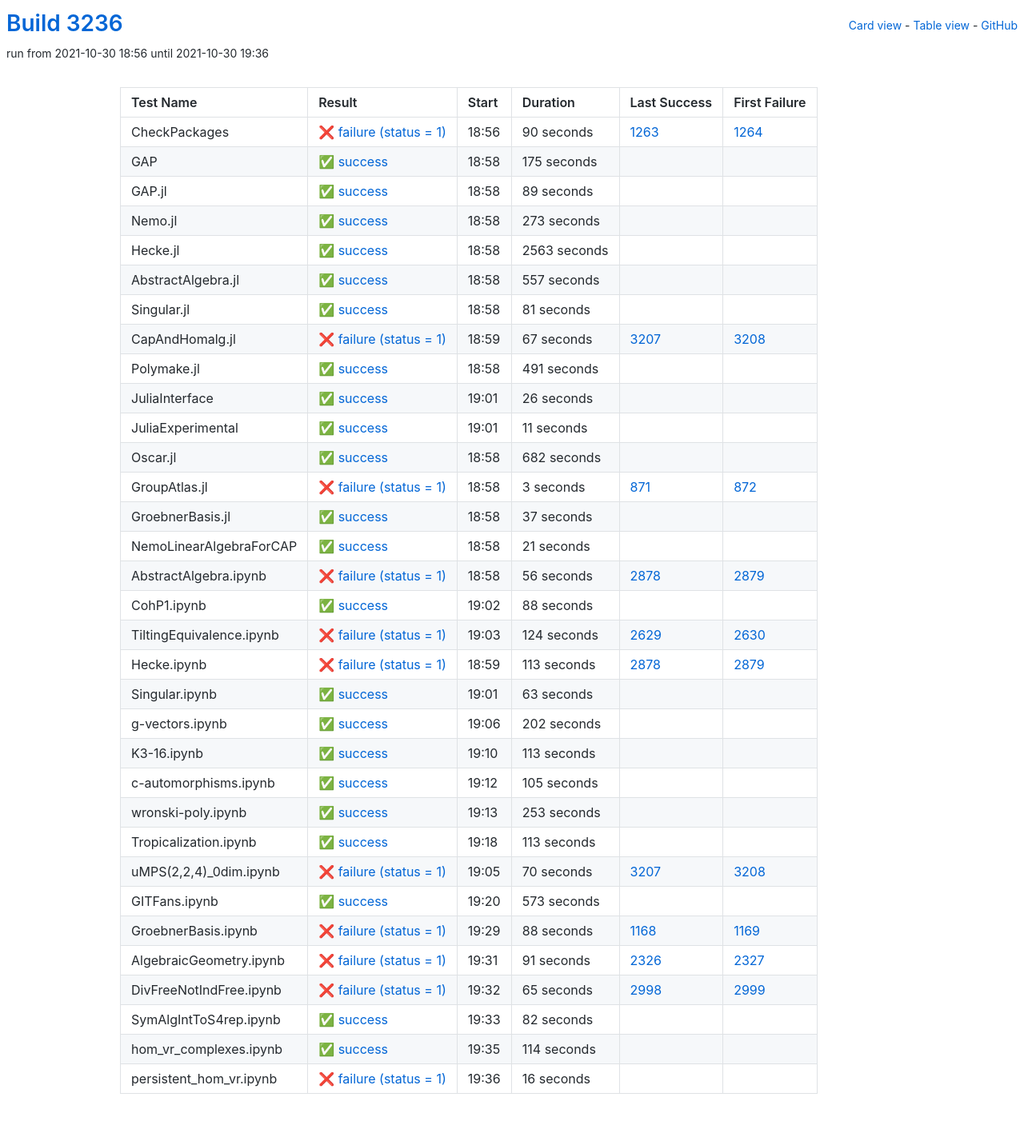
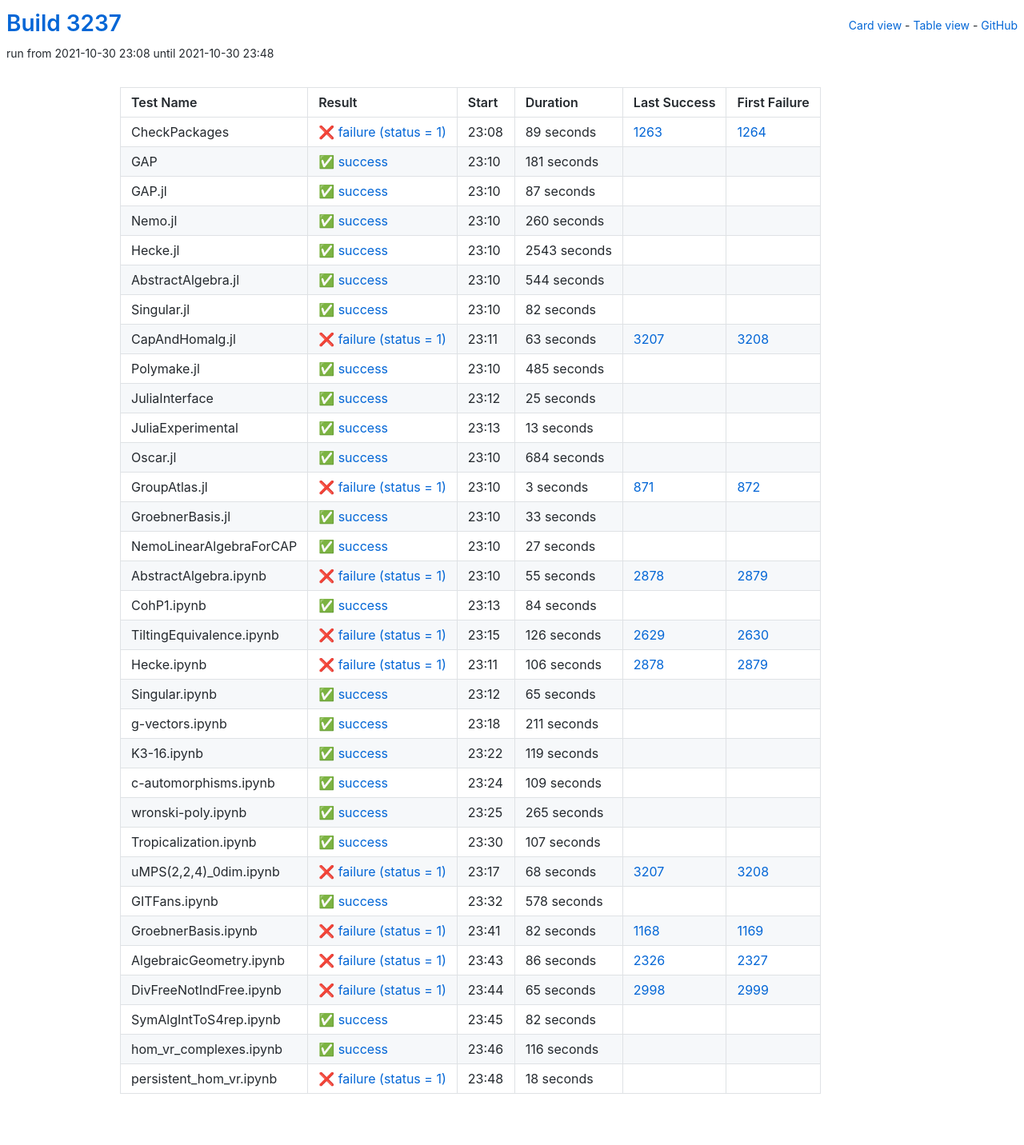
Before and after one commit to oscar-system/oscar-ci-status-stable, a Jekyll site: the page built from table.html, in a window 1280 px wide. Shown: the whole page at 80% size. Built offline with Jekyll 4.4.1, drawn with Linux system fonts in a browser that asks for light colours.

Commit message:
Build #3237

```diff
--- a/_data/ci.yml
+++ b/_data/ci.yml
@@ -1,6 +1,6 @@
 ---
-build: 3236
-build_url: https://oscarci.mathematik.uni-kl.de/job/oscar-stable/3236/
+build: 3237
+build_url: https://oscarci.mathematik.uni-kl.de/job/oscar-stable/3237/
 job: oscar-stable
 organization: oscar-system
 repo: oscar-ci-status-stable
@@ -8,152 +8,152 @@ repourl: https://github.com/oscar-system/oscar-ci-status-stable
 tests:
 - name: CheckPackages
   id: checkpackages
-  log: https://oscarci.mathematik.uni-kl.de/job/oscar-stable/3236/artifact/logs/build-3236/CheckPackages.log
-  start: 2021-10-30 18:56
+  log: https://oscarci.mathematik.uni-kl.de/job/oscar-stable/3237/artifact/logs/build-3237/CheckPackages.log
+  start: 2021-10-30 23:08
   success: false
   exitcode: 1
   status: failure
-  duration: 90
+  duration: 89
   last_success: 1263
   last_success_url: https://oscarci.mathematik.uni-kl.de/job/oscar-stable/1263/
   first_failure: 1264
   first_failure_url: https://oscarci.mathematik.uni-kl.de/job/oscar-stable/1264/
 - name: GAP
   id: gap
-  log: https://oscarci.mathematik.uni-kl.de/job/oscar-stable/3236/artifact/logs/build-3236/GAP.log
-  start: 2021-10-30 18:58
+  log: https://oscarci.mathematik.uni-kl.de/job/oscar-stable/3237/artifact/logs/build-3237/GAP.log
+  start: 2021-10-30 23:10
   success: true
   exitcode: 0
   status: success
-  duration: 175
+  duration: 181
   last_success: false
   last_success_url:
   first_failure: false
   first_failure_url:
 - name: GAP.jl
   id: gap-jl
-  log: https://oscarci.mathematik.uni-kl.de/job/oscar-stable/3236/artifact/logs/build-3236/GAP.jl.log
-  start: 2021-10-30 18:58
+  log: https://oscarci.mathematik.uni-kl.de/job/oscar-stable/3237/artifact/logs/build-3237/GAP.jl.log
+  start: 2021-10-30 23:10
   success: true
   exitcode: 0
   status: success
-  duration: 89
+  duration: 87
   last_success: false
   last_success_url:
   first_failure: false
   first_failure_url:
 - name: Nemo.jl
   id: nemo-jl
-  log: https://oscarci.mathematik.uni-kl.de/job/oscar-stable/3236/artifact/logs/build-3236/Nemo.jl.log
-  start: 2021-10-30 18:58
+  log: https://oscarci.mathematik.uni-kl.de/job/oscar-stable/3237/artifact/logs/build-3237/Nemo.jl.log
+  start: 2021-10-30 23:10
   success: true
   exitcode: 0
   status: success
-  duration: 273
+  duration: 260
   last_success: false
   last_success_url:
   first_failure: false
   first_failure_url:
 - name: Hecke.jl
   id: hecke-jl
-  log: https://oscarci.mathematik.uni-kl.de/job/oscar-stable/3236/artifact/logs/build-3236/Hecke.jl.log
-  start: 2021-10-30 18:58
+  log: https://oscarci.mathematik.uni-kl.de/job/oscar-stable/3237/artifact/logs/build-3237/Hecke.jl.log
+  start: 2021-10-30 23:10
   success: true
   exitcode: 0
   status: success
-  duration: 2563
+  duration: 2543
   last_success: false
   last_success_url:
   first_failure: false
   first_failure_url:
 - name: AbstractAlgebra.jl
   id: abstractalgebra-jl
-  log: https://oscarci.mathematik.uni-kl.de/job/oscar-stable/3236/artifact/logs/build-3236/AbstractAlgebra.jl.log
-  start: 2021-10-30 18:58
+  log: https://oscarci.mathematik.uni-kl.de/job/oscar-stable/3237/artifact/logs/build-3237/AbstractAlgebra.jl.log
+  start: 2021-10-30 23:10
   success: true
   exitcode: 0
   status: success
-  duration: 557
+  duration: 544
   last_success: false
   last_success_url:
   first_failure: false
   first_failure_url:
 - name: Singular.jl
   id: singular-jl
-  log: https://oscarci.mathematik.uni-kl.de/job/oscar-stable/3236/artifact/logs/build-3236/Singular.jl.log
-  start: 2021-10-30 18:58
+  log: https://oscarci.mathematik.uni-kl.de/job/oscar-stable/3237/artifact/logs/build-3237/Singular.jl.log
+  start: 2021-10-30 23:10
   success: true
   exitcode: 0
   status: success
-  duration: 81
+  duration: 82
   last_success: false
   last_success_url:
   first_failure: false
   first_failure_url:
 - name: CapAndHomalg.jl
   id: capandhomalg-jl
-  log: https://oscarci.mathematik.uni-kl.de/job/oscar-stable/3236/artifact/logs/build-3236/CapAndHomalg.jl.log
-  start: 2021-10-30 18:59
+  log: https://oscarci.mathematik.uni-kl.de/job/oscar-stable/3237/artifact/logs/build-3237/CapAndHomalg.jl.log
+  start: 2021-10-30 23:11
   success: false
   exitcode: 1
   status: failure
-  duration: 67
+  duration: 63
   last_success: 3207
   last_success_url: https://oscarci.mathematik.uni-kl.de/job/oscar-stable/3207/
   first_failure: 3208
   first_failure_url: https://oscarci.mathematik.uni-kl.de/job/oscar-stable/3208/
 - name: Polymake.jl
   id: polymake-jl
-  log: https://oscarci.mathematik.uni-kl.de/job/oscar-stable/3236/artifact/logs/build-3236/Polymake.jl.log
-  start: 2021-10-30 18:58
+  log: https://oscarci.mathematik.uni-kl.de/job/oscar-stable/3237/artifact/logs/build-3237/Polymake.jl.log
+  start: 2021-10-30 23:10
   success: true
   exitcode: 0
   status: success
-  duration: 491
+  duration: 485
   last_success: false
   last_success_url:
   first_failure: false
   first_failure_url:
 - name: JuliaInterface
   id: juliainterface
-  log: https://oscarci.mathematik.uni-kl.de/job/oscar-stable/3236/artifact/logs/build-3236/JuliaInterface.log
-  start: 2021-10-30 19:01
+  log: https://oscarci.mathematik.uni-kl.de/job/oscar-stable/3237/artifact/logs/build-3237/JuliaInterface.log
+  start: 2021-10-30 23:12
   success: true
   exitcode: 0
   status: success
-  duration: 26
+  duration: 25
   last_success: false
   last_success_url:
   first_failure: false
   first_failure_url:
 - name: JuliaExperimental
   id: juliaexperimental
-  log: https://oscarci.mathematik.uni-kl.de/job/oscar-stable/3236/artifact/logs/build-3236/JuliaExperimental.log
-  start: 2021-10-30 19:01
+  log: https://oscarci.mathematik.uni-kl.de/job/oscar-stable/3237/artifact/logs/build-3237/JuliaExperimental.log
+  start: 2021-10-30 23:13
   success: true
   exitcode: 0
   status: success
-  duration: 11
+  duration: 13
   last_success: false
   last_success_url:
   first_failure: false
   first_failure_url:
 - name: Oscar.jl
   id: oscar-jl
-  log: https://oscarci.mathematik.uni-kl.de/job/oscar-stable/3236/artifact/logs/build-3236/Oscar.jl.log
-  start: 2021-10-30 18:58
+  log: https://oscarci.mathematik.uni-kl.de/job/oscar-stable/3237/artifact/logs/build-3237/Oscar.jl.log
+  start: 2021-10-30 23:10
   success: true
   exitcode: 0
   status: success
-  duration: 682
+  duration: 684
   last_success: false
   last_success_url:
   first_failure: false
   first_failure_url:
 - name: GroupAtlas.jl
   id: groupatlas-jl
-  log: https://oscarci.mathematik.uni-kl.de/job/oscar-stable/3236/artifact/logs/build-3236/GroupAtlas.jl.log
-  start: 2021-10-30 18:58
+  log: https://oscarci.mathematik.uni-kl.de/job/oscar-stable/3237/artifact/logs/build-3237/GroupAtlas.jl.log
+  start: 2021-10-30 23:10
   success: false
   exitcode: 1
   status: failure
@@ -164,200 +164,200 @@ tests:
   first_failure_url: https://oscarci.mathematik.uni-kl.de/job/oscar-stable/872/
 - name: GroebnerBasis.jl
   id: groebnerbasis-jl
-  log: https://oscarci.mathematik.uni-kl.de/job/oscar-stable/3236/artifact/logs/build-3236/GroebnerBasis.jl.log
-  start: 2021-10-30 18:58
+  log: https://oscarci.mathematik.uni-kl.de/job/oscar-stable/3237/artifact/logs/build-3237/GroebnerBasis.jl.log
+  start: 2021-10-30 23:10
   success: true
   exitcode: 0
   status: success
-  duration: 37
+  duration: 33
   last_success: false
   last_success_url:
   first_failure: false
   first_failure_url:
 - name: NemoLinearAlgebraForCAP
   id: nemolinearalgebraforcap
-  log: https://oscarci.mathematik.uni-kl.de/job/oscar-stable/3236/artifact/logs/build-3236/NemoLinearAlgebraForCAP.log
-  start: 2021-10-30 18:58
+  log: https://oscarci.mathematik.uni-kl.de/job/oscar-stable/3237/artifact/logs/build-3237/NemoLinearAlgebraForCAP.log
+  start: 2021-10-30 23:10
   success: true
   exitcode: 0
   status: success
-  duration: 21
+  duration: 27
   last_success: false
   last_success_url:
   first_failure: false
   first_failure_url:
 - name: AbstractAlgebra.ipynb
   id: abstractalgebra-ipynb
-  log: https://oscarci.mathematik.uni-kl.de/job/oscar-stable/3236/artifact/logs/build-3236/AbstractAlgebra.ipynb.log
-  start: 2021-10-30 18:58
+  log: https://oscarci.mathematik.uni-kl.de/job/oscar-stable/3237/artifact/logs/build-3237/AbstractAlgebra.ipynb.log
+  start: 2021-10-30 23:10
   success: false
   exitcode: 1
   status: failure
-  duration: 56
+  duration: 55
   last_success: 2878
   last_success_url: https://oscarci.mathematik.uni-kl.de/job/oscar-stable/2878/
   first_failure: 2879
   first_failure_url: https://oscarci.mathematik.uni-kl.de/job/oscar-stable/2879/
 - name: CohP1.ipynb
   id: cohp1-ipynb
-  log: https://oscarci.mathematik.uni-kl.de/job/oscar-stable/3236/artifact/logs/build-3236/CohP1.ipynb.log
-  start: 2021-10-30 19:02
+  log: https://oscarci.mathematik.uni-kl.de/job/oscar-stable/3237/artifact/logs/build-3237/CohP1.ipynb.log
+  start: 2021-10-30 23:13
   success: true
   exitcode: 0
   status: success
-  duration: 88
+  duration: 84
   last_success: false
   last_success_url:
   first_failure: false
   first_failure_url:
 - name: TiltingEquivalence.ipynb
   id: tiltingequivalence-ipynb
-  log: https://oscarci.mathematik.uni-kl.de/job/oscar-stable/3236/artifact/logs/build-3236/TiltingEquivalence.ipynb.log
-  start: 2021-10-30 19:03
+  log: https://oscarci.mathematik.uni-kl.de/job/oscar-stable/3237/artifact/logs/build-3237/TiltingEquivalence.ipynb.log
+  start: 2021-10-30 23:15
   success: false
   exitcode: 1
   status: failure
-  duration: 124
+  duration: 126
   last_success: 2629
   last_success_url: https://oscarci.mathematik.uni-kl.de/job/oscar-stable/2629/
   first_failure: 2630
   first_failure_url: https://oscarci.mathematik.uni-kl.de/job/oscar-stable/2630/
 - name: Hecke.ipynb
   id: hecke-ipynb
-  log: https://oscarci.mathematik.uni-kl.de/job/oscar-stable/3236/artifact/logs/build-3236/Hecke.ipynb.log
-  start: 2021-10-30 18:59
+  log: https://oscarci.mathematik.uni-kl.de/job/oscar-stable/3237/artifact/logs/build-3237/Hecke.ipynb.log
+  start: 2021-10-30 23:11
   success: false
   exitcode: 1
   status: failure
-  duration: 113
+  duration: 106
   last_success: 2878
   last_success_url: https://oscarci.mathematik.uni-kl.de/job/oscar-stable/2878/
   first_failure: 2879
   first_failure_url: https://oscarci.mathematik.uni-kl.de/job/oscar-stable/2879/
 - name: Singular.ipynb
   id: singular-ipynb
-  log: https://oscarci.mathematik.uni-kl.de/job/oscar-stable/3236/artifact/logs/build-3236/Singular.ipynb.log
-  start: 2021-10-30 19:01
+  log: https://oscarci.mathematik.uni-kl.de/job/oscar-stable/3237/artifact/logs/build-3237/Singular.ipynb.log
+  start: 2021-10-30 23:12
   success: true
   exitcode: 0
   status: success
-  duration: 63
+  duration: 65
   last_success: false
   last_success_url:
   first_failure: false
   first_failure_url:
 - name: g-vectors.ipynb
   id: g-vectors-ipynb
-  log: https://oscarci.mathematik.uni-kl.de/job/oscar-stable/3236/artifact/logs/build-3236/g-vectors.ipynb.log
-  start: 2021-10-30 19:06
+  log: https://oscarci.mathematik.uni-kl.de/job/oscar-stable/3237/artifact/logs/build-3237/g-vectors.ipynb.log
+  start: 2021-10-30 23:18
   success: true
   exitcode: 0
   status: success
-  duration: 202
+  duration: 211
   last_success: false
   last_success_url:
   first_failure: false
   first_failure_url:
 - name: K3-16.ipynb
   id: k3-16-ipynb
-  log: https://oscarci.mathematik.uni-kl.de/job/oscar-stable/3236/artifact/logs/build-3236/K3-16.ipynb.log
-  start: 2021-10-30 19:10
+  log: https://oscarci.mathematik.uni-kl.de/job/oscar-stable/3237/artifact/logs/build-3237/K3-16.ipynb.log
+  start: 2021-10-30 23:22
   success: true
   exitcode: 0
   status: success
-  duration: 113
+  duration: 119
   last_success: false
   last_success_url:
   first_failure: false
   first_failure_url:
 - name: c-automorphisms.ipynb
   id: c-automorphisms-ipynb
-  log: https://oscarci.mathematik.uni-kl.de/job/oscar-stable/3236/artifact/logs/build-3236/c-automorphisms.ipynb.log
-  start: 2021-10-30 19:12
+  log: https://oscarci.mathematik.uni-kl.de/job/oscar-stable/3237/artifact/logs/build-3237/c-automorphisms.ipynb.log
+  start: 2021-10-30 23:24
   success: true
   exitcode: 0
   status: success
-  duration: 105
+  duration: 109
   last_success: false
   last_success_url:
   first_failure: false
   first_failure_url:
 - name: wronski-poly.ipynb
   id: wronski-poly-ipynb
-  log: https://oscarci.mathematik.uni-kl.de/job/oscar-stable/3236/artifact/logs/build-3236/wronski-poly.ipynb.log
-  start: 2021-10-30 19:13
+  log: https://oscarci.mathematik.uni-kl.de/job/oscar-stable/3237/artifact/logs/build-3237/wronski-poly.ipynb.log
+  start: 2021-10-30 23:25
   success: true
   exitcode: 0
   status: success
-  duration: 253
+  duration: 265
   last_success: false
   last_success_url:
   first_failure: false
   first_failure_url:
 - name: Tropicalization.ipynb
   id: tropicalization-ipynb
-  log: https://oscarci.mathematik.uni-kl.de/job/oscar-stable/3236/artifact/logs/build-3236/Tropicalization.ipynb.log
-  start: 2021-10-30 19:18
+  log: https://oscarci.mathematik.uni-kl.de/job/oscar-stable/3237/artifact/logs/build-3237/Tropicalization.ipynb.log
+  start: 2021-10-30 23:30
   success: true
   exitcode: 0
   status: success
-  duration: 113
+  duration: 107
   last_success: false
   last_success_url:
   first_failure: false
   first_failure_url:
 - name: uMPS(2,2,4)_0dim.ipynb
   id: umps-2-2-4-0dim-ipynb
-  log: https://oscarci.mathematik.uni-kl.de/job/oscar-stable/3236/artifact/logs/build-3236/uMPS-2-2-4-_0dim.ipynb.log
-  start: 2021-10-30 19:05
+  log: https://oscarci.mathematik.uni-kl.de/job/oscar-stable/3237/artifact/logs/build-3237/uMPS-2-2-4-_0dim.ipynb.log
+  start: 2021-10-30 23:17
   success: false
   exitcode: 1
   status: failure
-  duration: 70
+  duration: 68
   last_success: 3207
   last_success_url: https://oscarci.mathematik.uni-kl.de/job/oscar-stable/3207/
   first_failure: 3208
   first_failure_url: https://oscarci.mathematik.uni-kl.de/job/oscar-stable/3208/
 - name: GITFans.ipynb
   id: gitfans-ipynb
-  log: https://oscarci.mathematik.uni-kl.de/job/oscar-stable/3236/artifact/logs/build-3236/GITFans.ipynb.log
-  start: 2021-10-30 19:20
+  log: https://oscarci.mathematik.uni-kl.de/job/oscar-stable/3237/artifact/logs/build-3237/GITFans.ipynb.log
+  start: 2021-10-30 23:32
   success: true
   exitcode: 0
   status: success
-  duration: 573
+  duration: 578
   last_success: false
   last_success_url:
   first_failure: false
   first_failure_url:
 - name: GroebnerBasis.ipynb
   id: groebnerbasis-ipynb
-  log: https://oscarci.mathematik.uni-kl.de/job/oscar-stable/3236/artifact/logs/build-3236/GroebnerBasis.ipynb.log
-  start: 2021-10-30 19:29
+  log: https://oscarci.mathematik.uni-kl.de/job/oscar-stable/3237/artifact/logs/build-3237/GroebnerBasis.ipynb.log
+  start: 2021-10-30 23:41
   success: false
   exitcode: 1
   status: failure
-  duration: 88
+  duration: 82
   last_success: 1168
   last_success_url: https://oscarci.mathematik.uni-kl.de/job/oscar-stable/1168/
   first_failure: 1169
   first_failure_url: https://oscarci.mathematik.uni-kl.de/job/oscar-stable/1169/
 - name: AlgebraicGeometry.ipynb
   id: algebraicgeometry-ipynb
-  log: https://oscarci.mathematik.uni-kl.de/job/oscar-stable/3236/artifact/logs/build-3236/AlgebraicGeometry.ipynb.log
-  start: 2021-10-30 19:31
+  log: https://oscarci.mathematik.uni-kl.de/job/oscar-stable/3237/artifact/logs/build-3237/AlgebraicGeometry.ipynb.log
+  start: 2021-10-30 23:43
   success: false
   exitcode: 1
   status: failure
-  duration: 91
+  duration: 86
   last_success: 2326
   last_success_url: https://oscarci.mathematik.uni-kl.de/job/oscar-stable/2326/
   first_failure: 2327
   first_failure_url: https://oscarci.mathematik.uni-kl.de/job/oscar-stable/2327/
 - name: DivFreeNotIndFree.ipynb
   id: divfreenotindfree-ipynb
-  log: https://oscarci.mathematik.uni-kl.de/job/oscar-stable/3236/artifact/logs/build-3236/DivFreeNotIndFree.ipynb.log
-  start: 2021-10-30 19:32
+  log: https://oscarci.mathematik.uni-kl.de/job/oscar-stable/3237/artifact/logs/build-3237/DivFreeNotIndFree.ipynb.log
+  start: 2021-10-30 23:44
   success: false
   exitcode: 1
   status: failure
@@ -368,8 +368,8 @@ tests:
   first_failure_url: https://oscarci.mathematik.uni-kl.de/job/oscar-stable/2999/
 - name: SymAlgIntToS4rep.ipynb
   id: symalginttos4rep-ipynb
-  log: https://oscarci.mathematik.uni-kl.de/job/oscar-stable/3236/artifact/logs/build-3236/SymAlgIntToS4rep.ipynb.log
-  start: 2021-10-30 19:33
+  log: https://oscarci.mathematik.uni-kl.de/job/oscar-stable/3237/artifact/logs/build-3237/SymAlgIntToS4rep.ipynb.log
+  start: 2021-10-30 23:45
   success: true
   exitcode: 0
   status: success
@@ -380,24 +380,24 @@ tests:
   first_failure_url:
 - name: hom_vr_complexes.ipynb
   id: hom-vr-complexes-ipynb
-  log: https://oscarci.mathematik.uni-kl.de/job/oscar-stable/3236/artifact/logs/build-3236/hom_vr_complexes.ipynb.log
-  start: 2021-10-30 19:35
+  log: https://oscarci.mathematik.uni-kl.de/job/oscar-stable/3237/artifact/logs/build-3237/hom_vr_complexes.ipynb.log
+  start: 2021-10-30 23:46
   success: true
   exitcode: 0
   status: success
-  duration: 114
+  duration: 116
   last_success: false
   last_success_url:
   first_failure: false
   first_failure_url:
 - name: persistent_hom_vr.ipynb
   id: persistent-hom-vr-ipynb
-  log: https://oscarci.mathematik.uni-kl.de/job/oscar-stable/3236/artifact/logs/build-3236/persistent_hom_vr.ipynb.log
-  start: 2021-10-30 19:36
+  log: https://oscarci.mathematik.uni-kl.de/job/oscar-stable/3237/artifact/logs/build-3237/persistent_hom_vr.ipynb.log
+  start: 2021-10-30 23:48
   success: false
   exitcode: 1
   status: failure
-  duration: 16
+  duration: 18
   last_success: false
   last_success_url:
   first_failure: false
```
Also changed, not shown: README.md.
